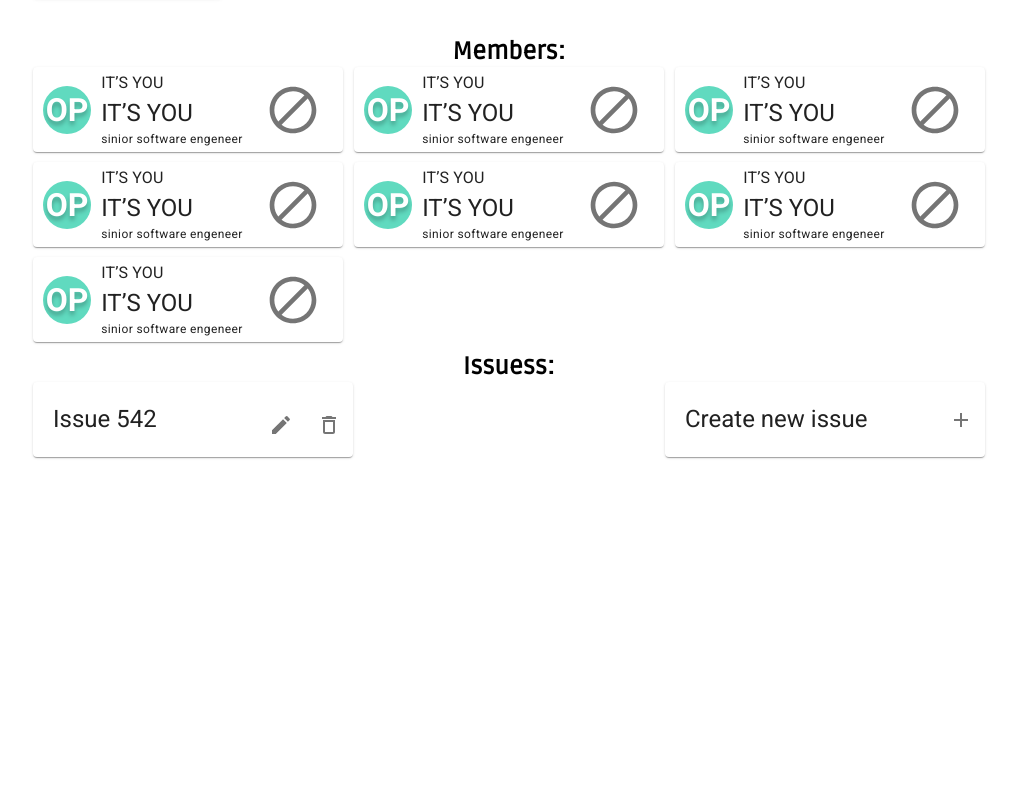
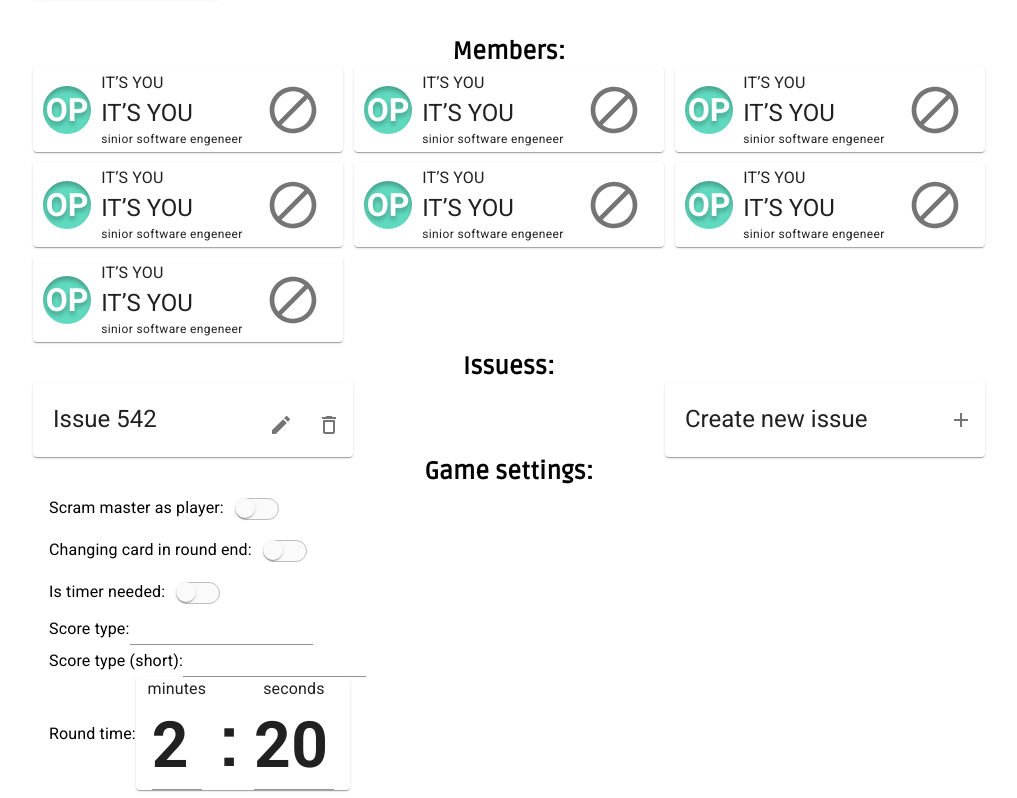
Before and after one commit to strannik345/Pointing-Poker, a React (Create React App) app in the folder pointing-poker/: page / in a window 1280 px wide. Shown: the part 309-1107 px from the top of the page, without its empty margins (131-1148 px from the left). Before the commit the page ends 800 px from the top, so only its background shows below. Built offline with nearby package versions, Linux system fonts and the light colour scheme.

Commit message:
feat: add game settings

```diff
--- /dev/null
+++ b/pointing-poker/src/components/gameSettings/gameSettings.scss
@@ -0,0 +1,12 @@
+.settings-form{
+    display: flex !important;;
+    // flex-direction: column !important;;
+    // align-items: flex-start !important;
+    // display: flex;
+    align-items: baseline !important;
+}
+.settings-container{
+    max-width: 1000px !important;
+    padding: 10px 160px;
+
+}
--- /dev/null
+++ b/pointing-poker/src/components/gameSettings/gameSettings.tsx
@@ -0,0 +1,114 @@
+import React from 'react';
+import './../../pages/lobby/lobby.scss';
+import '@fontsource/ruda';
+import './gameSettings';
+import { Typography, Container, FormGroup, FormControlLabel, Switch, InputLabel, Input, SwitchClassKey, SwitchProps, withStyles, Theme, createStyles } from '@material-ui/core';
+import { Timer } from '../timer/timer';
+import { Label } from '@material-ui/icons';
+
+interface Styles extends Partial<Record<SwitchClassKey, string>> {
+    focusVisible?: string;
+  }
+
+interface Props extends SwitchProps {
+classes: Styles;
+}
+
+const IOSSwitch = withStyles((theme: Theme) =>
+  createStyles({
+    root: {
+      width: 50,
+      height: 26,
+      padding: 3,
+      margin: theme.spacing(1),
+    },
+    switchBase: {
+      padding: 3,
+      '&$checked': {
+        transform: 'translateX(22px)',
+        color: theme.palette.common.white,
+        '& + $track': {
+          backgroundColor: '#60DABF',
+          opacity: 1,
+          border: 'none',
+        },
+      },
+      '&$focusVisible $thumb': {
+        color: '#52d869',
+        border: '6px solid #fff',
+      },
+    },
+    thumb: {
+      width: 20,
+      height: 20,
+    },
+    track: {
+      borderRadius: 24 / 2,
+      border: `1px solid ${theme.palette.grey[400]}`,
+      backgroundColor: theme.palette.grey[50],
+      opacity: 1,
+      transition: theme.transitions.create(['background-color', 'border']),
+    },
+    checked: {},
+    focusVisible: {},
+  }),
+)(({ classes, ...props }: Props) => {
+  return (
+    <Switch
+      focusVisibleClassName={classes.focusVisible}
+      disableRipple
+      classes={{
+        root: classes.root,
+        switchBase: classes.switchBase,
+        thumb: classes.thumb,
+        track: classes.track,
+        checked: classes.checked,
+      }}
+      {...props}
+    />
+  );
+});
+
+export const GameSettings: React.FC =()=> {
+    return(<>
+    <Container className = "settings-container" style={{width: '1000px'}}>
+        <Container>
+            <Typography className = "lobby--title lobby--title__primary">Game settings:</Typography>
+        </Container>
+        <FormGroup className = "settings-form"
+        style={{alignItems: "baseline",  width:"400px"}}>
+            <FormControlLabel
+                control={<IOSSwitch color="primary" className="switch" name = "master-as-player"/>}
+                label="Scram master as player:"
+                labelPlacement=  "start"
+                style={{display:"flex", justifyContent: "space-between"}}
+            />
+            <FormControlLabel
+                control={<IOSSwitch color="primary" className="switch" name = "changing-card"/>}
+                label="Changing card in round end:"
+                labelPlacement=  "start"
+            />
+            <FormControlLabel
+                control={<IOSSwitch color="primary" className="switch" name = "need-timer" />}
+                label="Is timer needed:"
+                labelPlacement=  "start"
+            />
+            <FormControlLabel
+                control={<Input id="score-type" aria-describedby="score type" />}
+                label="Score type:"
+                labelPlacement=  "start"
+            />
+            <FormControlLabel
+                label="Score type (short):"
+                control={<Input id="short-score-type" aria-describedby="short-score type" />}
+                labelPlacement=  "start"
+            />
+            <FormControlLabel
+                label="Round time:"
+                control={<Timer/>}
+                labelPlacement=  "start"
+            />
+            </FormGroup>
+        </Container>
+    </>)
+}
--- a/pointing-poker/src/components/memberCard/memberCard.tsx
+++ b/pointing-poker/src/components/memberCard/memberCard.tsx
@@ -11,7 +11,7 @@ export const MemberCard: React.FC = () => {
             style={
             {color: '#ffffff',
             backgroundColor: '#60DABF',
-            boxShadow: 'inset 0px 4px 4px rgba(0, 0, 0, 0.25);',
+            boxShadow: 'inset 0px 4px 4px rgba(0, 0, 0, 0.25)',
             width: '48px',
             height: '48px'}
             } >OP</Avatar>
--- /dev/null
+++ b/pointing-poker/src/components/timer/timer.scss
@@ -0,0 +1,12 @@
+.timer{
+    min-width: 200px;
+    min-height: 80px;
+    display: flex;
+    font-family: "Ruda";
+}
+.divider>p {
+    font-size: 64px;
+    font-weight: 700;
+    margin: 0;
+    padding-top: 30px;
+}
--- /dev/null
+++ b/pointing-poker/src/components/timer/timer.tsx
@@ -0,0 +1,35 @@
+import React from 'react';
+import './timer.scss';
+import '@fontsource/ruda';
+import { Card, FormControlLabel, Input } from '@material-ui/core';
+import { Height } from '@material-ui/icons';
+export const Timer: React.FC =()=> {
+    return(<Card className="timer">
+        <FormControlLabel
+                label="minutes"
+                className = "timer-minutes"
+                control={
+                <Input id="minutes" aria-describedby="minutes" value="2"
+                    style = {{fontSize: "64px",
+                            fontWeight: "bolder",
+                            width: "50px",
+                            margin: "0",
+                            padding: "0"}}/>}
+                labelPlacement=  "top"
+                style={{fontSize: "12px", width: "50px", padding: "0"}}
+            />
+            <div className = "divider"><p>:</p></div>
+        <FormControlLabel
+            label="seconds"
+            className= "timer-seconds"
+            control={<Input id="seconds" aria-describedby="seconds" value="20"
+                            style = {{fontSize: "64px",
+                            fontWeight: "bolder",
+                            width: "80px",
+                            margin: "0",
+                            padding: "0"}}/>}
+            labelPlacement=  "top"
+            style={{fontSize: "12px", width: "80px", padding: "0"}}
+        />
+    </Card>)
+}
--- a/pointing-poker/src/pages/lobby/scrumMaster/scrumMaster.tsx
+++ b/pointing-poker/src/pages/lobby/scrumMaster/scrumMaster.tsx
@@ -5,10 +5,12 @@ import '@fontsource/ruda';
 import { MembersList } from '../../../components/membersList/membersList';
 import { LobbyInfo } from '../../../components/lobbyInfo/lobbyInfo';
 import { IssuesList } from '../../../components/issuesList/issuesList';
+import { GameSettings } from '../../../components/gameSettings/gameSettings';
 export const ScrumMaster: React.FC =()=> {
     return(<>
         <LobbyInfo isMaster = {true}/>
         <MembersList/>
         <IssuesList/>
+        <GameSettings/>
     </>)
 }
```
